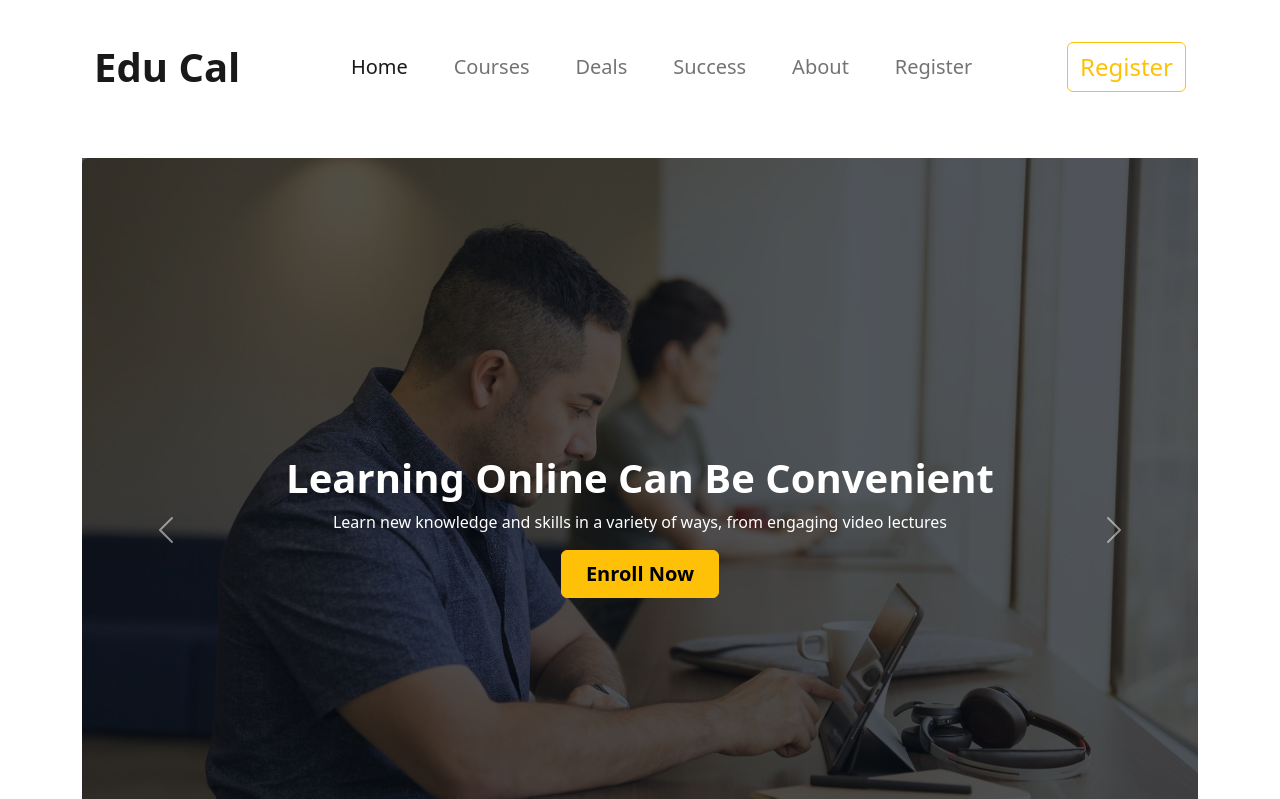
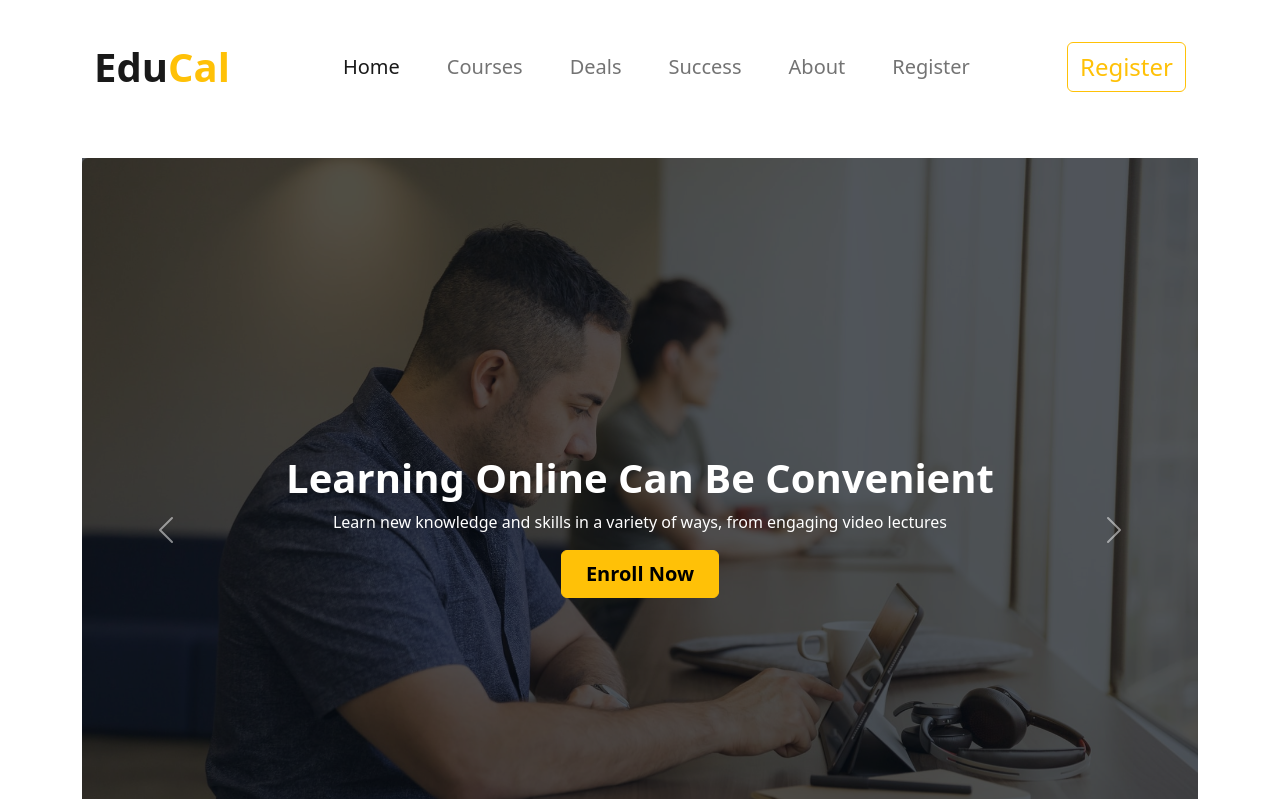
Before and after one commit to Sumaiya-jafran/Educal-Bootstrap, a plain HTML site: page index.html in a window 1280 px wide. Shown: the top 799 px of the page. Drawn offline with nearby package versions, Linux system fonts and the light colour scheme.

Commit message:
final touch

```diff
--- a/index.html
+++ b/index.html
@@ -18,7 +18,7 @@
     <div class="container">
       <nav class="navbar navbar-expand-lg bg-white mt-4">
         <div class="container-fluid">
-          <a class="navbar-brand fs-1 fw-bold" href="#">Edu Cal</a>
+          <a class="navbar-brand fs-1 fw-bold" href="#">Edu<span class="text-warning">Cal</span> </a>
           <button
             class="navbar-toggler"
             type="button"
```
